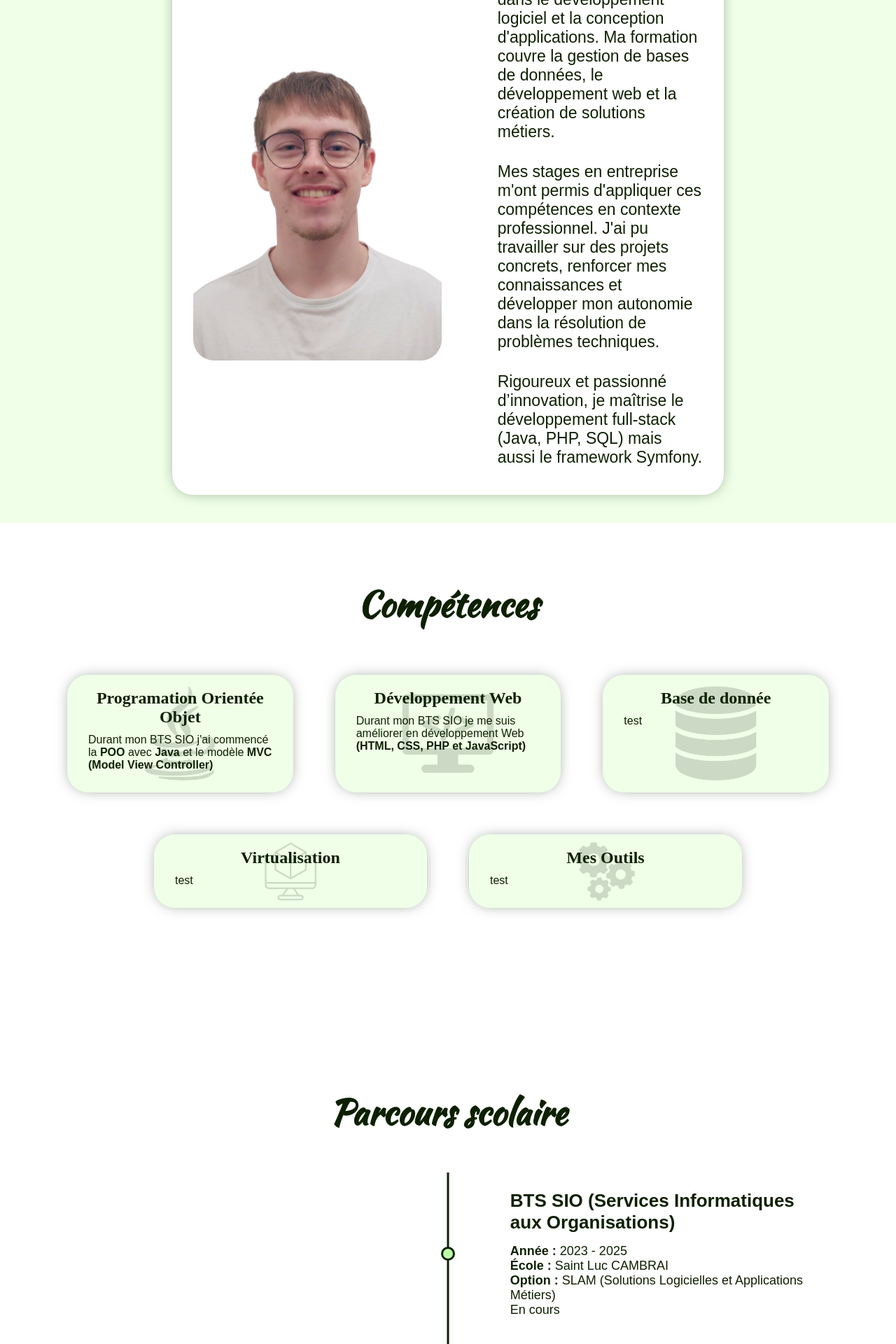
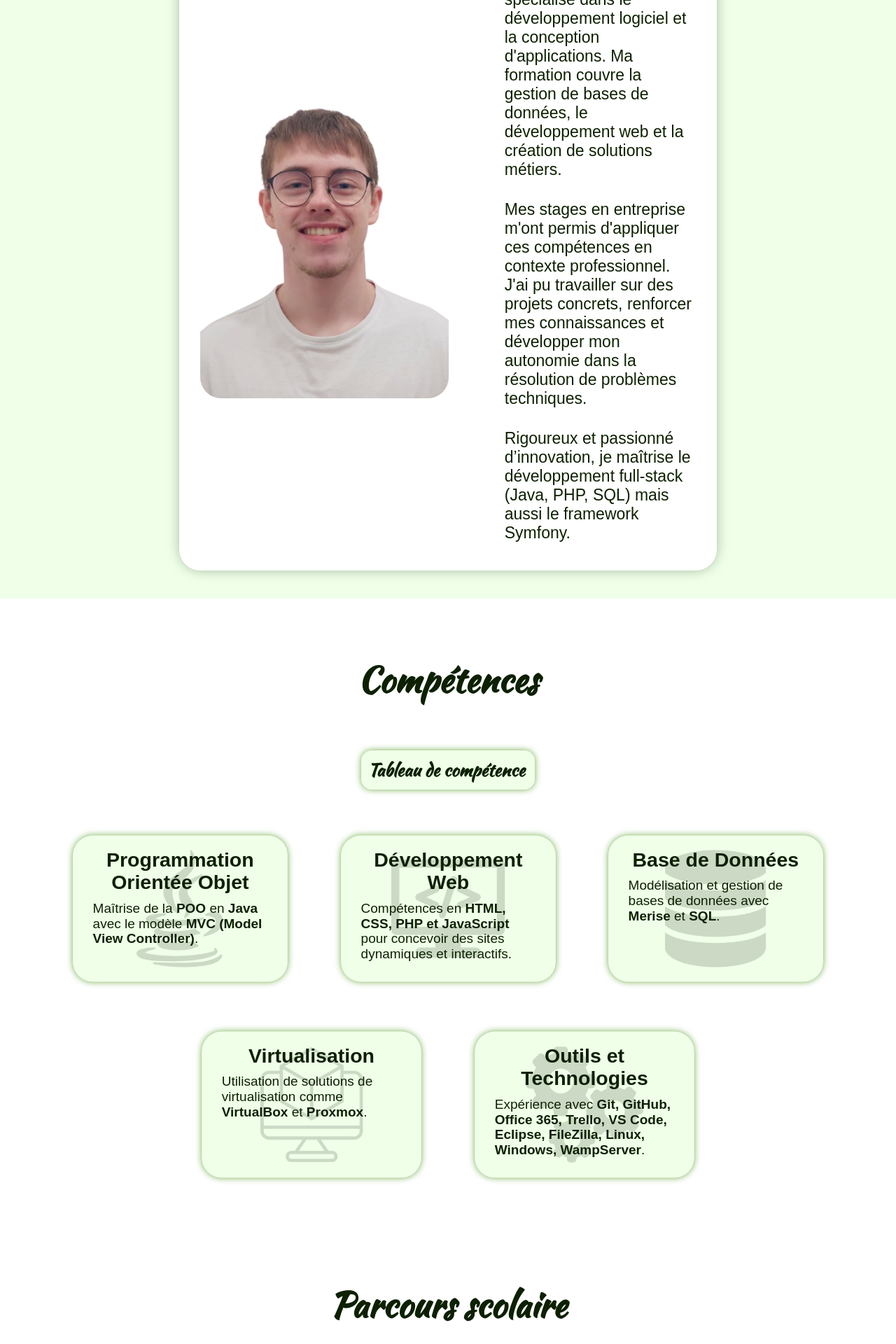
Before and after one commit to Raphael-Zak/portfolio, a PHP site: page / in a window 1280 px wide. Shown: the part 1160-3080 px from the top of the page at 70% size. Run offline with PHP 8.4, Linux system fonts and the light colour scheme.

Commit message:
Add files via upload

```diff
--- a/index.html
+++ b/index.html
@@ -18,9 +18,12 @@
         <h1><span>Raphaël  ZAKRZEWSKI</span></h1>
         <div class="bouton-space">
             <a href="#">Accueil</a>
-            <a href="#scolaire">Parcours scolaire</a>
+            <a href="#moi">Présentation</a>
+            <a href="#scolaire">Scolarité</a>
             <a href="#pro">Expériences</a>
             <a href="#competence">Compétences</a>
+            <a href="#projet">Projets</a>
+            <a href="#veille">Veille</a>
             <a href="#footer">Contact</a>
         </div>
       </nav>
@@ -46,6 +49,7 @@
       </section>
 
       <section id="moi">
+
         <h1>A propos de moi</h1>
         <div class="container-moi">
 
@@ -64,27 +68,30 @@
       </section>
 
       <section id="competence">
+
         <div class="titre">
             <h1>Compétences</h1>
         </div>
 
+        <a href="img/Tableau E5 de ZAKRZEWSKI Raphael.pdf" download="Tableau de compétence Zakrzewski Raphaël">Tableau de compétence</a>
+
         <div class="container-competence1">
             <div class="container-container-competence">
                 <img src="img/java.png" alt="Icone Java">
-            <h2>Programation Orientée Objet</h2>
-            <p>Durant mon BTS SIO j'ai commencé la <strong>POO</strong> avec <strong>Java</strong> et le modèle <strong>MVC (Model View Controller)</strong></p>
+                <h2>Programmation Orientée Objet</h2>
+                <p>Maîtrise de la <strong>POO</strong> en <strong>Java</strong> avec le modèle <strong>MVC (Model View Controller)</strong>.</p>
             </div>
 
             <div class="container-container-competence">
                 <img src="img/dev-web.png" alt="Icone développement web">
                 <h2>Développement Web</h2>
-            <p>Durant mon BTS SIO je me suis améliorer en développement Web <strong>(HTML, CSS, PHP et JavaScript)</strong></p>
+                <p>Compétences en <strong>HTML, CSS, PHP et JavaScript</strong> pour concevoir des sites dynamiques et interactifs.</p>
             </div>
 
             <div class="container-container-competence">
                 <img src="img/bdd.png" alt="Icone bdd">
-            <h2>Base de donnée</h2>
-            <p>test</p>
+                <h2>Base de Données</h2>
+                <p>Modélisation et gestion de bases de données avec <strong>Merise</strong> et <strong>SQL</strong>.</p>
             </div>
         </div>
 
@@ -92,25 +99,20 @@
             <div class="container-container-competence">
                 <img src="img/virtu.png" alt="Icone virtualisation">
                 <h2>Virtualisation</h2>
-            <p>test</p>
+                <p>Utilisation de solutions de virtualisation comme <strong>VirtualBox</strong> et <strong>Proxmox</strong>.</p>
             </div>
 
             <div class="container-container-competence">
-            <img src="img/outil.png" alt="Icone virtualisation">
-            <h2>Mes Outils</h2>
-            <p>test</p>
+                <img src="img/outil.png" alt="Icone outils">
+                <h2>Outils et Technologies</h2>
+                <p>Expérience avec <strong>Git, GitHub, Office 365, Trello, VS Code, Eclipse, FileZilla, Linux, Windows, WampServer</strong>.</p>
             </div>
         </div>
       </section>
 
+
       <section id="scolaire">
-        <br>
-        <br>
-        <br>
-        <br>
-        <br>
-        <br>
-        <br>
+
         <div class="titre">
           <h1>Parcours scolaire</h1>
         </div>
@@ -147,13 +149,7 @@
       </section>
 
       <section id="pro">
-        <br>
-        <br>
-        <br>
-        <br>
-        <br>
-        <br>
-        <br>
+
         <div class="titre">
           <h1>Expérience professionnelles</h1>
         </div>
@@ -226,16 +222,17 @@
         </div>
       </section>
 
-
-
-      <section id="veille">
-        <div class="container-veille">
-
+      <section id="projet">
+        <div class="titre">
+          <h1>Mes projets</h1>
         </div>
       </section>
 
-      <section id="tableau">
-        <div class="container-tableau">
+      <section id="veille">
+        <div class="titre">
+          <h1>Veille informatique</h1>
+        </div>
+        <div class="container-veille">
 
         </div>
       </section>
@@ -246,7 +243,7 @@
       <footer>
         <div class="colonne">
             <h1>Raphaël ZAKRZEWSKI</h1>
-            <a href="./img/cv_raphael_zakrzewski." download="CV Zakrzewski Raphaël">Télécharger mon CV</a>
+            <a href="img/CV Zakrzewski Raphael.pdf" download="CV Zakrzewski Raphaël">Télécharger mon CV</a>
         </div>
 
         <div class="separation"></div>
--- a/style/style.css
+++ b/style/style.css
@@ -1,36 +1,101 @@
 * {
     margin: 0;
     padding: 0;
+    box-sizing: border-box;
 }
 
 html {
     scroll-behavior: smooth;
 }
 
-/* Assurer que le body prend toute la hauteur et dispose les éléments correctement */
+::-webkit-scrollbar {
+    width: 14px;
+}
+
+::-webkit-scrollbar-track {
+    background: rgb(190, 255, 165);
+}
+
+::-webkit-scrollbar-thumb {
+    background: rgb(13, 32, 0);
+    border-radius: 5px;
+}
+
+::-webkit-scrollbar-thumb:hover {
+    background: rgb(7, 17, 0);
+}
+
 html, body {
     height: 100%;
     margin: 0;
     display: flex;
     flex-direction: column;
+    background-color: white;
+    color: #0d2000;
 }
 
-p, h1 {
-    font-family:Arial, Helvetica, sans-serif
+p, h1, h2, h3 {
+    font-family: Arial, Helvetica, sans-serif;
 }
 
 a {
     text-decoration: none;
 }
 
-/* Styles pour la barre de navigation */
+/* Animation pour les éléments qui apparaissent */
+@keyframes fadeInUp {
+    from {
+        opacity: 0;
+        transform: translateY(20px);
+    }
+    to {
+        opacity: 1;
+        transform: translateY(0);
+    }
+}
+
+/* Classe de base pour les éléments à animer */
+.reveal {
+    opacity: 0;
+    animation: fadeInUp 0.8s ease forwards;
+}
+
+/* Délais différents pour chaque élément */
+.reveal:nth-child(1) { animation-delay: 0.1s; }
+.reveal:nth-child(2) { animation-delay: 0.2s; }
+.reveal:nth-child(3) { animation-delay: 0.3s; }
+.reveal:nth-child(4) { animation-delay: 0.4s; }
+.reveal:nth-child(5) { animation-delay: 0.5s; }
+
+/* Styles spécifiques pour la timeline */
+.checkpoint {
+    opacity: 0;
+    transform: translateY(50px);
+    transition: all 0.5s ease;
+}
+
+.checkpoint.active {
+    opacity: 1;
+    transform: translateY(0);
+}
+
+/* Animation pour les éléments de compétences */
+.container-container-competence {
+    transform: scale(0.95);
+    transition: all 0.6s ease;
+}
+
+.container-container-competence.active {
+    transform: scale(1);
+}
+
+/* Reste de votre CSS existant */
 header {
     display: flex;
     align-items: center;
     justify-content: center;
 }
 
-/* Le contenu principal doit prendre tout l'espace disponible */
 main {
     flex-grow: 1;
     margin: 300px 0;
@@ -101,16 +165,39 @@ footer .colonne a[download="CV Zakrzewski Raphaël"] {
     align-content: center;
 }
 
+a[download="Tableau de compétence Zakrzewski Raphaël"] {
+    text-decoration: none;
+    background-color: #efffe8;
+    color: #0d2000;
+    padding: 10px 15px 10px 10px;
+    border-radius: 15px;
+    border: 0;
+    font-size: 25px;
+    font-family: "Kaushan Script", cursive;
+    font-weight: bold;
+    transition: box-shadow, 0.2s ease;
+    white-space: nowrap;
+    display: inline-block;
+    align-content: center;
+    margin: 30px;
+    box-shadow: 0px 0px 10px 0px rgba(55, 138, 0, 0.7);
+}
+
 nav a:hover,
 footer .colonne a[download="CV Zakrzewski Raphaël"]:hover {
     box-shadow: 0 0 15px #beffa5;
     color: white;
 }
 
+a[download="Tableau de compétence Zakrzewski Raphaël"]:hover {
+    box-shadow: 0px 0px 20px 0px rgba(55, 138, 0, 0.7);
+    scale: 1.05;
+}
+
 nav button a {
-    text-decoration: none; /* Supprimer le soulignement */
-    color: inherit; /* Hériter la couleur du bouton */
-    display: block; /* Pour que l'ancre prenne tout l'espace du bouton */
+    text-decoration: none;
+    color: inherit;
+    display: block;
 }
 
 .bouton-space {
@@ -144,103 +231,20 @@ nav button a {
     display: block;
 }
 
-/* Styles de base pour le switch */
-.switch {
-    font-size: 17px;
-    position: relative;
-    display: inline-block;
-    width: 2em;
-    height: 3.5em;
-}
-
-.switch input {
-    opacity: 0;
-    width: 0;
-    height: 0;
-}
-
-.slider {
-    position: absolute;
-    cursor: pointer;
-    top: 0;
-    left: 0;
-    right: 0;
-    bottom: 0;
-    background-color: #beffa5;
-    transition: .5s;
-    border-radius: 30px;
-}
-
-.slider:hover {
-    box-shadow: 0 0 15px #beffa5;
-}
-
-.slider:before {
-    position: absolute;
-    content: "";
-    height: 1.4em;
-    width: 1.4em;
-    border-radius: 50%;
-    left: 15%;
-    bottom: 10%;
-    box-shadow: inset 8px -4px 0px 0px #0d2000;
-    background: #beffa5;
-    transition: .5s;
-}
-
-input:checked + .slider:before {
-    transform: translateY(-100%);
-    box-shadow: inset 15px -4px 0px 15px #0d2000;
-}
-
-/* Styles pour les thèmes light et dark */
-body.light {
-    background-color: #ffffff;
-    color: #000000;
-}
-
-body.dark {
-    background-color: #000000;
-    color: #ffffff;
-}
-
-/* Largeur de la scrollbar */
-::-webkit-scrollbar {
-    width: 13px;
-}
-
-/* Fond de la scrollbar */
-::-webkit-scrollbar-track {
-    background: #beffa5;
-}
-
-/* Curseur de la scrollbar */
-::-webkit-scrollbar-thumb {
-    background: #0d2000;
-    border-radius: 5px;
-}
-
-/* Curseur de la scrollbar au survol */
-::-webkit-scrollbar-thumb:hover {
-    background: #040c00;
-}
-
 section[id="intro"] {
     color: #0d2000;
     margin-top: 100px;
     font-family: "Kaushan Script", cursive;
     font-size: 40px;
-    width: 70%;
+    width: 75%;
 }
 
 section[id="intro"] h1,
-section[id="intro"] p{
+section[id="intro"] p {
     font-family: "Kaushan Script", cursive;
-
 }
 
-section[id="moi"],
-section[id="veille"] {
+section[id="moi"] {
     display: flex;
     flex-direction: column;
     align-items: center;
@@ -249,10 +253,13 @@ section[id="veille"] {
     margin-top: 380px;
     padding-top: 30px;
     padding-bottom: 40px;
+    scroll-margin-top: 15vh;
 }
 
 section[id="moi"] h1,
-section[id="competence"] h1 {
+section[id="competence"] h1,
+section[id="projet"] h1,
+section[id="veille"] h1 {
     text-align: center;
     color: #0d2000;
     font-family: "Kaushan Script", cursive;
@@ -267,8 +274,8 @@ section[id="competence"] {
     align-items: center;
     flex-direction: column;
     margin-top: 80px;
-    margin-bottom: 50px;
     width: 85%;
+    scroll-margin-top: 10vh;
 }
 
 section[id="scolaire"],
@@ -276,8 +283,9 @@ section[id="pro"] {
     display: flex;
     align-items: center;
     flex-direction: column;
-    margin-top: 80px;
+    margin-top: 140px;
     width: 85%;
+    scroll-margin-top: 15vh;
 }
 
 section[id="scolaire"] h1,
@@ -320,14 +320,18 @@ section[id="pro"] .content p {
     box-shadow: 0px 0px 20px -5px rgba(13,32,0,0.5);
 }
 
+/* Timeline Container */
 .timeline-container {
     position: relative;
     display: flex;
     flex-direction: column;
     align-items: center;
     width: 100%;
+    max-width: 1200px; /* Ajoutez une largeur max pour éviter que la timeline ne s'étende trop */
+    margin: 0 auto; /* Centre la timeline */
 }
 
+/* Timeline Line */
 .timeline {
     position: absolute;
     width: 3px;
@@ -338,43 +342,52 @@ section[id="pro"] .content p {
     transform: translateX(-50%);
 }
 
+/* Checkpoint Container */
 .checkpoint {
-    position: relative;
     display: flex;
     align-items: center;
-    margin: 10px 0;
+    position: relative;
     width: 100%;
+    margin: 40px 0;
+    padding: 0 30px; /* Ajoute un padding pour l'espacement */
+    box-sizing: border-box;
 }
 
+/* Contenu des checkpoints */
+.content {
+    width: calc(50% - 45px); /* 50% moins 45px (30px de marge + 15px pour le point) */
+    padding: 15px 20px;
+    border-radius: 10px;
+    background-color: #efffe8;
+    box-shadow: 0px 0px 10px 0px rgba(55, 138, 0, 0.7);
+    position: relative;
+}
+
+/* Alignement alterné gauche/droite */
+.checkpoint:nth-child(odd) .content {
+    margin-right: auto; /* Aligné à gauche */
+    right: 15px; /* Compense la moitié du point (15px) */
+    text-align: right;
+}
+
+.checkpoint:nth-child(even) .content {
+    margin-left: auto; /* Aligné à droite */
+    left: 15px; /* Compense la moitié du point (15px) */
+    text-align: left;
+}
+
+/* Point sur la timeline */
 .checkpoint::before {
     content: "";
     position: absolute;
-    width: 14px;
-    height: 14px;
+    width: 15px;
+    height: 15px;
     background-color: #beffa5;
     border: 3px solid #0d2000;
     border-radius: 50%;
     left: 50%;
     transform: translateX(-50%);
-    z-index: 2;
-}
-
-.content {
-    width: 40%;
-    padding: 15px 20px;
-    border-radius: 8px;
-    position: relative;
-    color: #0d2000;
-}
-
-.checkpoint:nth-child(odd) .content {
-    text-align: right;
-    margin-right: auto;
-}
-
-.checkpoint:nth-child(even) .content {
-    text-align: left;
-    margin-left: auto;
+    z-index: 1;
 }
 
 footer a {
@@ -475,38 +488,106 @@ sup {
 .container-container-competence {
     background-color: #efffe8;
     border-radius: 30px;
-    box-shadow: 0px 0px 20px -5px rgba(13,32,0,0.5);
+    box-shadow: 0px 0px 10px 0px rgba(55, 138, 0, 0.7);
     padding: 30px;
-    transition: transform 0.3s ease;
+    transition: all 0.3s ease;
     width: 330px;
-    position: relative; /* Ajouté pour positionnement absolu de l'image */
-    overflow: hidden; /* Cache les parties de l'image qui dépassent */
+    position: relative;
+    overflow: hidden;
 }
 
 .container-container-competence:hover {
-    transform: scale(1.1);
+    scale: 1.05;
+    box-shadow: 0px 0px 20px 0px rgba(55, 138, 0, 0.7);
 }
 
 .container-container-competence img {
-    position: absolute; /* Position absolue par rapport au container */
-    top: 50%; /* Déplace le haut de l'image au milieu du conteneur */
-    left: 50%; /* Déplace le côté gauche de l'image au milieu du conteneur */
-    transform: translate(-50%, -50%); /* Centre précisément l'image */
+    position: absolute;
+    top: 50%;
+    left: 50%;
+    transform: translate(-50%, -50%);
     height: 80%;
-    object-fit: cover; /* Ajuste l'image pour couvrir tout le container */
+    object-fit: cover;
     opacity: 0.15;
-    z-index: 0; /* Place l'image en arrière-plan */
+    z-index: 0;
 }
 
 .container-container-competence h2,
 .container-container-competence p {
-    position: relative; /* Assure que le texte reste au-dessus de l'image */
-    z-index: 1; /* Place le texte au-dessus de l'image */
+    position: relative;
+    z-index: 1;
 }
 
-.container-container-competence h2{
+.container-container-competence h2 {
     text-align: center;
     margin-bottom: 10px;
     margin-top: -10px;
+    font-family: Arial, Helvetica, sans-serif;
+    font-size: 30px;
+}
 
+.container-container-competence p {
+    font-size: 20px;
 }
+
+section[id="veille"],
+section[id="projet"] {
+    display: flex;
+    justify-content: center;
+    width: 100%;
+    margin-top: 80px;
+    scroll-margin-top: 15vh;
+}
+
+.espace {
+    background-color: white;
+}
+
+/* Responsive Design */
+@media (max-width: 1200px) {
+    .container-moi {
+        width: 80%;
+    }
+
+    .container-competence1,
+    .container-competence2 {
+        flex-wrap: wrap;
+    }
+}
+
+@media (max-width: 768px) {
+    nav {
+        flex-direction: column;
+        margin-top: 100px;
+    }
+
+    .bouton-space {
+        flex-direction: column;
+        gap: 10px;
+        margin-top: 20px;
+    }
+
+    .container-moi {
+        flex-direction: column;
+        width: 90%;
+    }
+
+    .texte {
+        margin: 20px;
+    }
+
+    .content {
+        width: 80%;
+    }
+
+    footer {
+        flex-direction: column;
+        align-items: center;
+    }
+
+    .separation {
+        width: 80%;
+        height: 2px;
+        margin: 20px 0;
+    }
+}
```
Also changed, not shown: other parts of style/style.css (+13 -22 lines), script/script.js (+52 -10 lines), 2 other files. Lines whose indentation alone changed are shown as unchanged.
